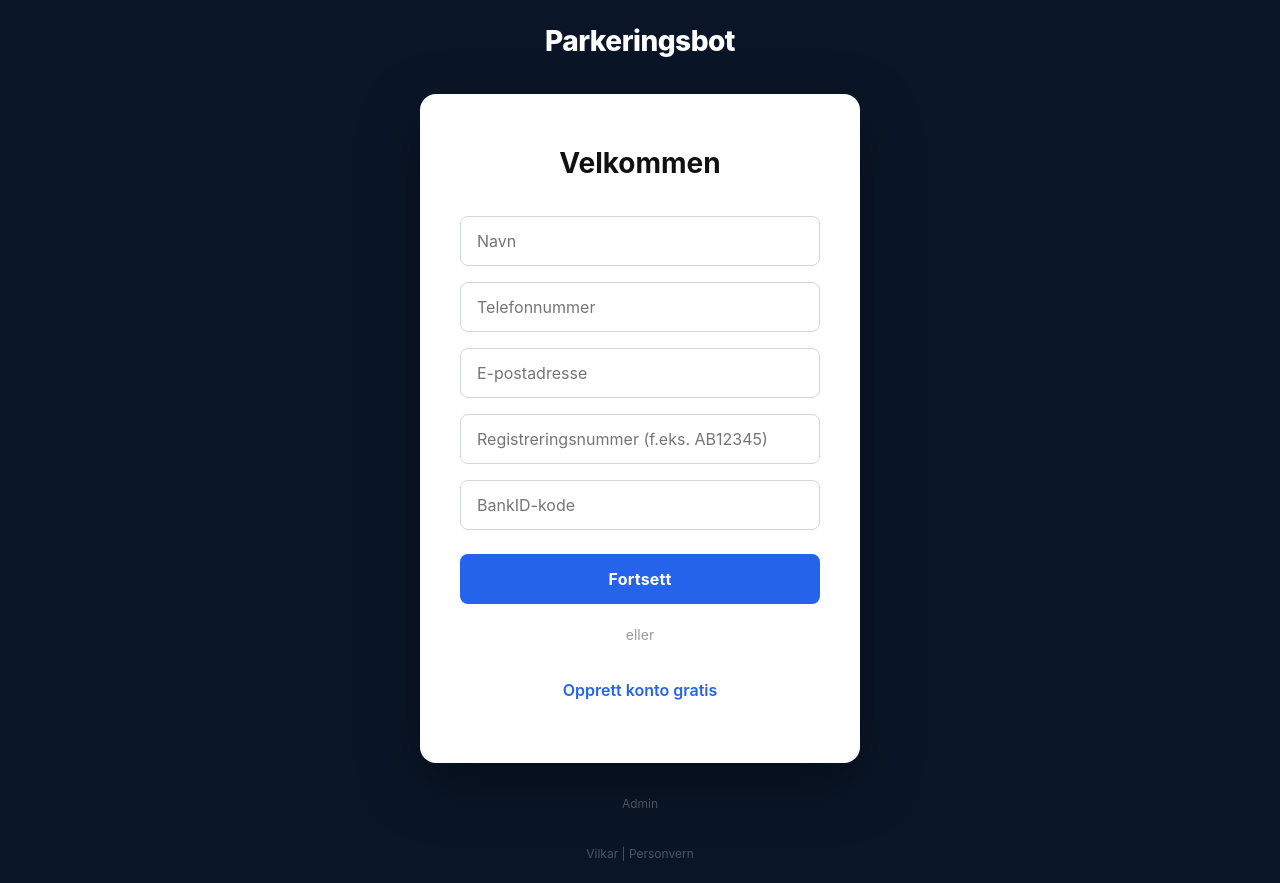
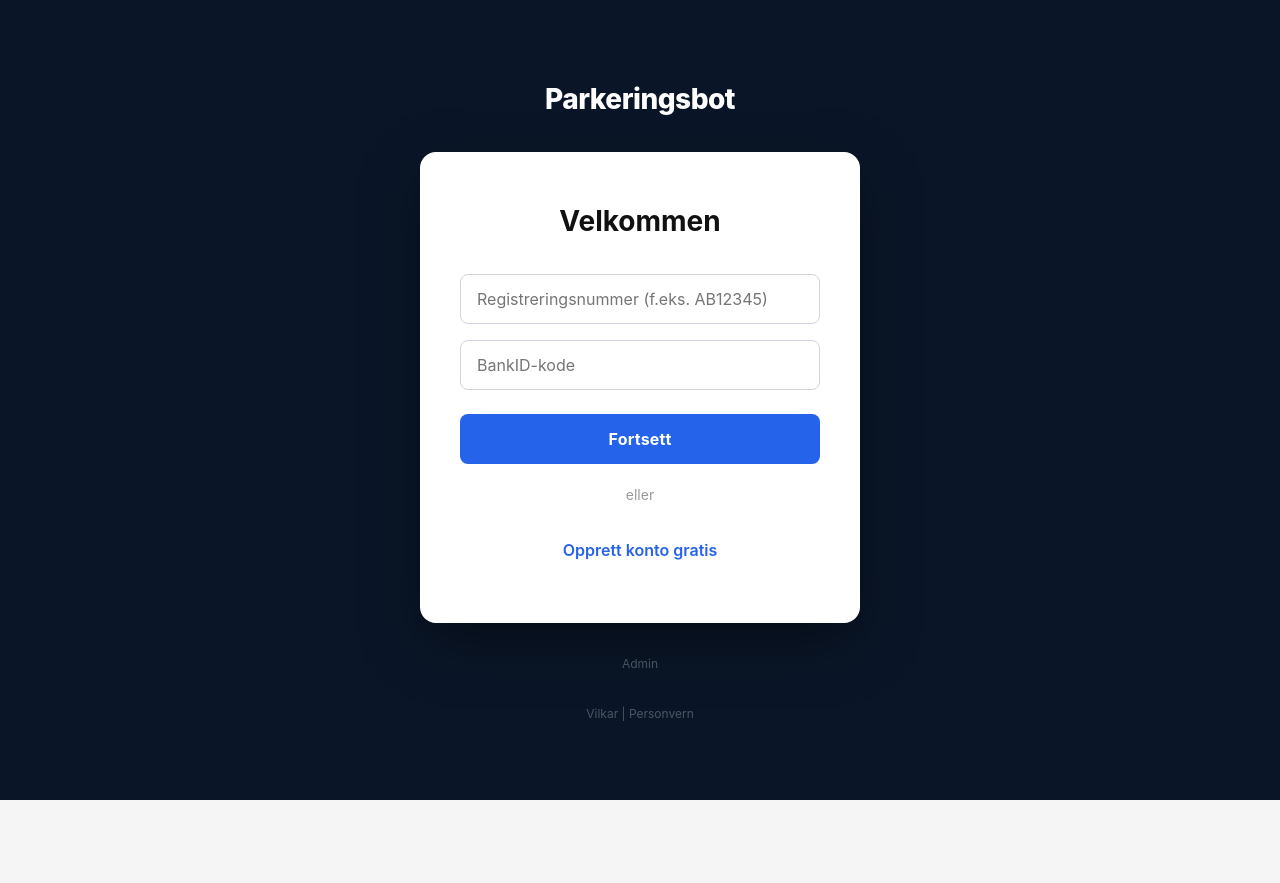
Before and after one commit to Parkeringsbot/parkeringsbot, a Next.js app: page / in a window 1280 px wide. After the commit the page ends 800 px from the top, so only its background shows below. Built offline with nearby package versions, Linux system fonts and the light colour scheme.

Commit message:
Simplify login: only BankID + regnr, skip account-select

```diff
--- a/app/page.tsx
+++ b/app/page.tsx
@@ -477,7 +477,7 @@ export default function Home() {
     setCurrentUser(user)
     await loadUserData(user)
     // Route to account type selection instead of going directly to dashboard
-    setScreen('account-select')
+    setScreen('dashboard')
     setBankidForm({
       name: '',
       email: '',
@@ -658,45 +658,6 @@ export default function Home() {
           </h2>
 
           <form onSubmit={handleBankIDLogin}>
-            <div style={{ marginBottom: '16px' }}>
-              <input
-                type="text"
-                placeholder="Navn"
-                value={bankidForm.name}
-                onChange={(e) => setBankidForm({ ...bankidForm, name: e.target.value })}
-                style={{
-                  width: '100%', padding: '14px 16px', fontSize: '16px',
-                  border: '1.5px solid #d0d5dd', borderRadius: '8px',
-                  outline: 'none', boxSizing: 'border-box', color: '#111',
-                }}
-              />
-            </div>
-            <div style={{ marginBottom: '16px' }}>
-              <input
-                type="tel"
-                placeholder="Telefonnummer"
-                value={bankidForm.phone}
-                onChange={(e) => setBankidForm({ ...bankidForm, phone: e.target.value })}
-                style={{
-                  width: '100%', padding: '14px 16px', fontSize: '16px',
-                  border: '1.5px solid #d0d5dd', borderRadius: '8px',
-                  outline: 'none', boxSizing: 'border-box', color: '#111',
-                }}
-              />
-            </div>
-            <div style={{ marginBottom: '16px' }}>
-              <input
-                type="email"
-                placeholder="E-postadresse"
-                value={bankidForm.email}
-                onChange={(e) => setBankidForm({ ...bankidForm, email: e.target.value })}
-                style={{
-                  width: '100%', padding: '14px 16px', fontSize: '16px',
-                  border: '1.5px solid #d0d5dd', borderRadius: '8px',
-                  outline: 'none', boxSizing: 'border-box', color: '#111',
-                }}
-              />
-            </div>
             <div style={{ marginBottom: '16px' }}>
               <input
                 type="text"
```
